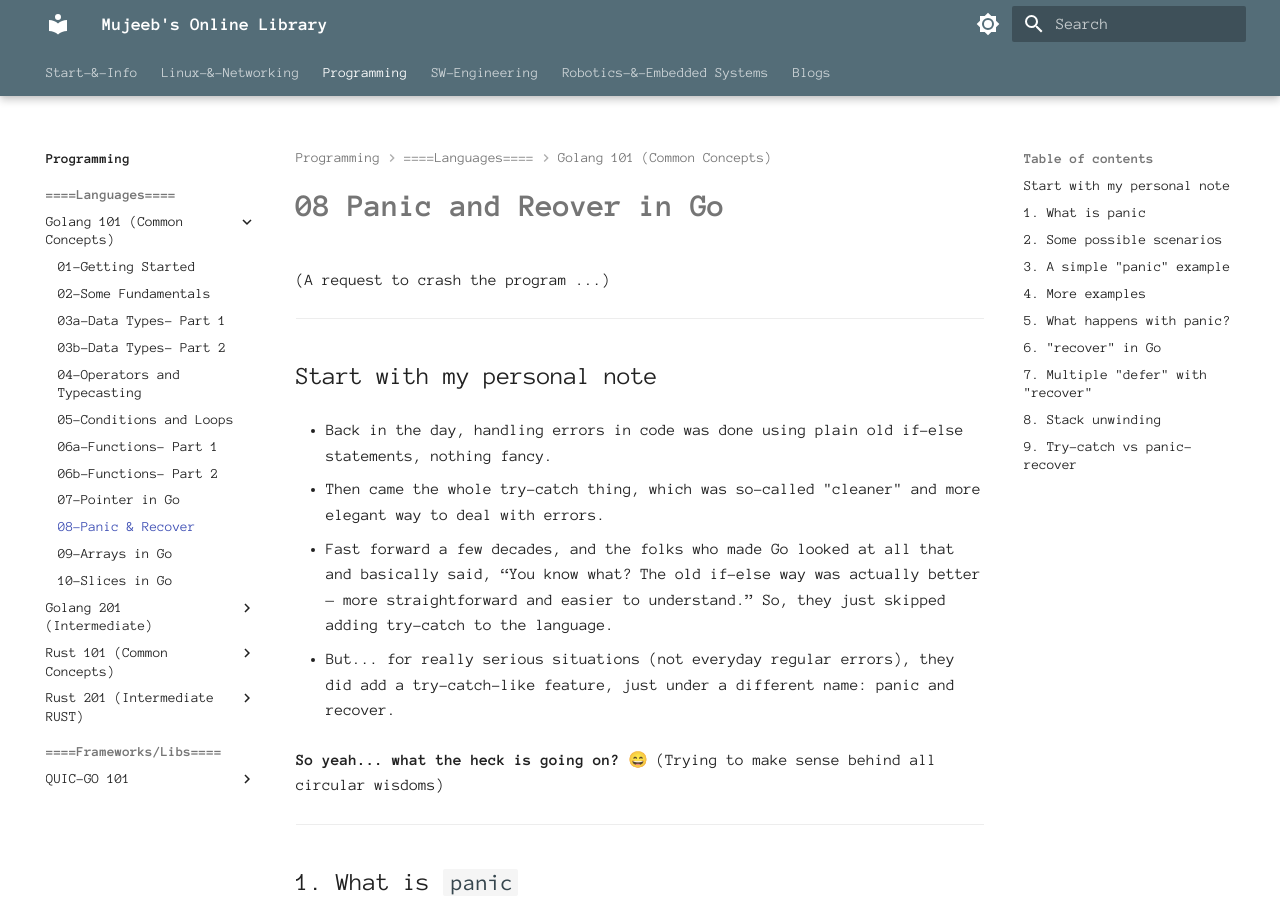
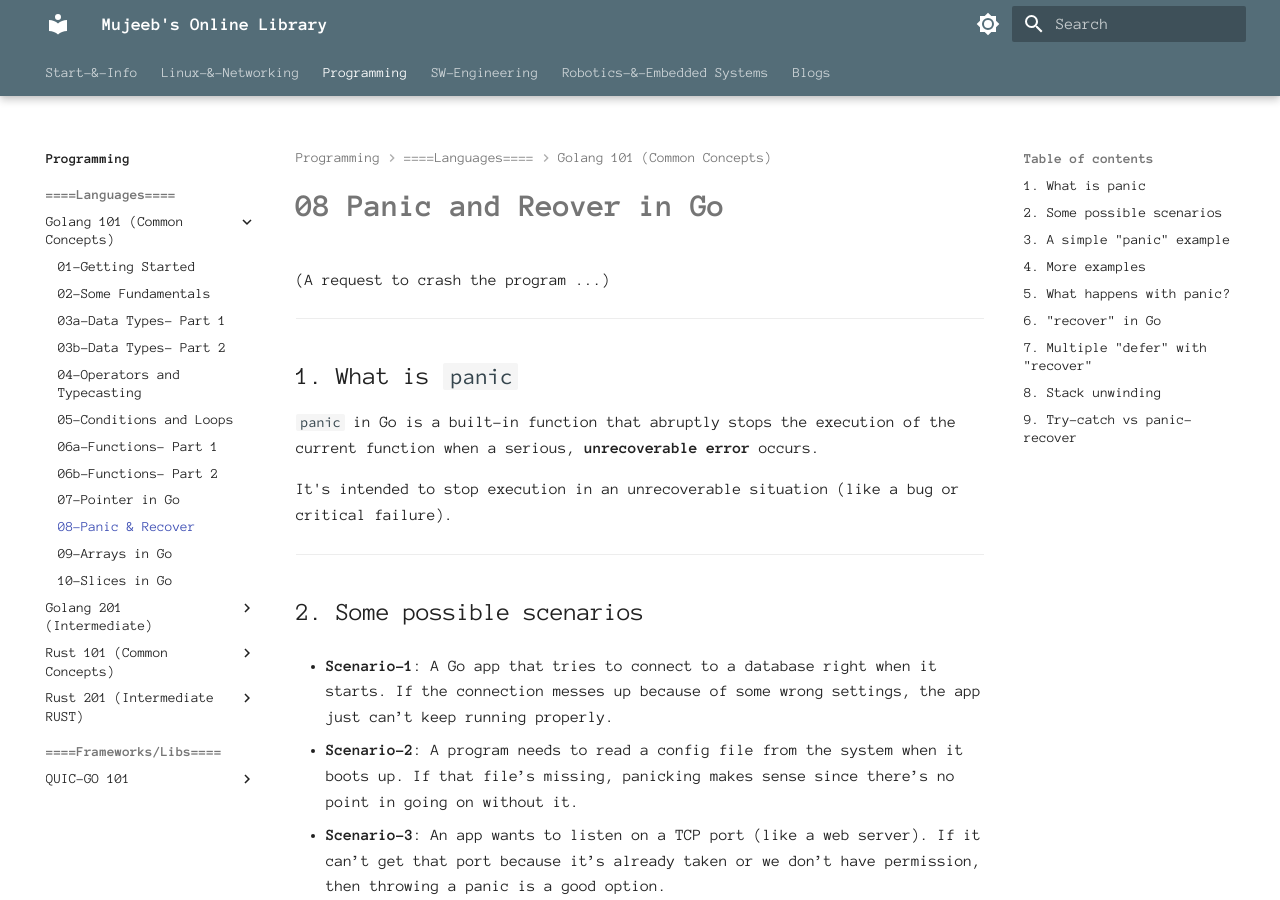
Before and after one commit to alohamujeeb/alohamujeeb.github.io, an MkDocs documentation site: the page built from docs/programming/languages/golang101/08-panic-in-Go.md, in a window 1280 px wide and 900 px high. Built offline with MkDocs 1.6.1 and Material for MkDocs 9.7.7, drawn with Linux system fonts in a browser that asks for light colours.

````diff
--- a/docs/programming/languages/golang101/08-panic-in-Go.md
+++ b/docs/programming/languages/golang101/08-panic-in-Go.md
@@ -1,18 +1,5 @@
 # **08 Panic and Reover in Go**
 (A request to crash the program ...)
-
----
-## Start with my personal note
-
-- Back in the day, handling errors in code was done using plain old if-else statements, nothing fancy.
-
-- Then came the whole try-catch thing, which was so-called "cleaner" and more elegant way to deal with errors.
-
-- Fast forward a few decades, and the folks who made Go looked at all that and basically said, “You know what? The old if-else way was actually better — more straightforward and easier to understand.” So, they just skipped adding try-catch to the language.
-
-- But... for really serious situations (not everyday regular errors), they did add a try-catch-like feature, just under a different name: panic and recover.
-
-**So yeah... what the heck is going on? 😄** (Trying to make sense behind all circular wisdoms)
 
 ---
 ## 1. What is ```panic```
--- a/mkdocs.yml
+++ b/mkdocs.yml
@@ -173,6 +173,8 @@
         - A Network Example: sweng/docker101/docker-network-example.md
         - A Multi-Client Example: sweng/docker101/tcp-example.md
         - Docker Quick Reference: sweng/docker101/docker-network-commands.md
+    - ===CI/CD====:
+      - index: sweng/cicd/index.md
 
   - Robotics-&-Embedded Systems:
     - index:  embsys-drobot/index.md
````
Also changed, not shown: docs/sweng/cicd/index.md (added, +6 -0 lines), docs/sweng/index.md (+4 -0 lines).
